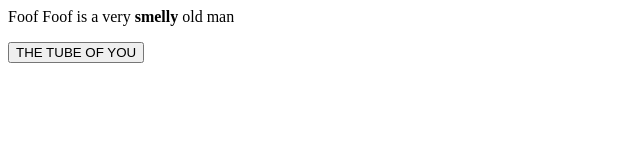
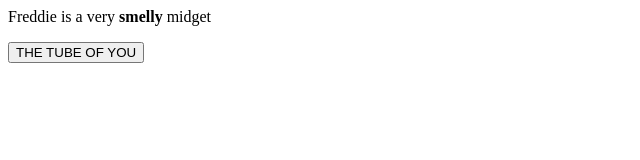
Before and after one commit to JVBGS/JVBGS.github.io, a plain HTML site: page index.html in a window 1280 px wide. Shown: the full height of the page, 0-640 px from the left. Drawn offline with Linux system fonts and the light colour scheme.

Commit message:
Update index.html

```diff
--- a/index.html
+++ b/index.html
@@ -4,7 +4,7 @@
 <title>Hello There</title>
 </head>
 <body>
-<p>Foof Foof is a very <b>smelly</b> old man</p>
+<p>Freddie is a very <b>smelly</b> midget</p>
 <button href="https://youtube.com/">THE TUBE OF YOU</button>
 </body>
 </html>
```
